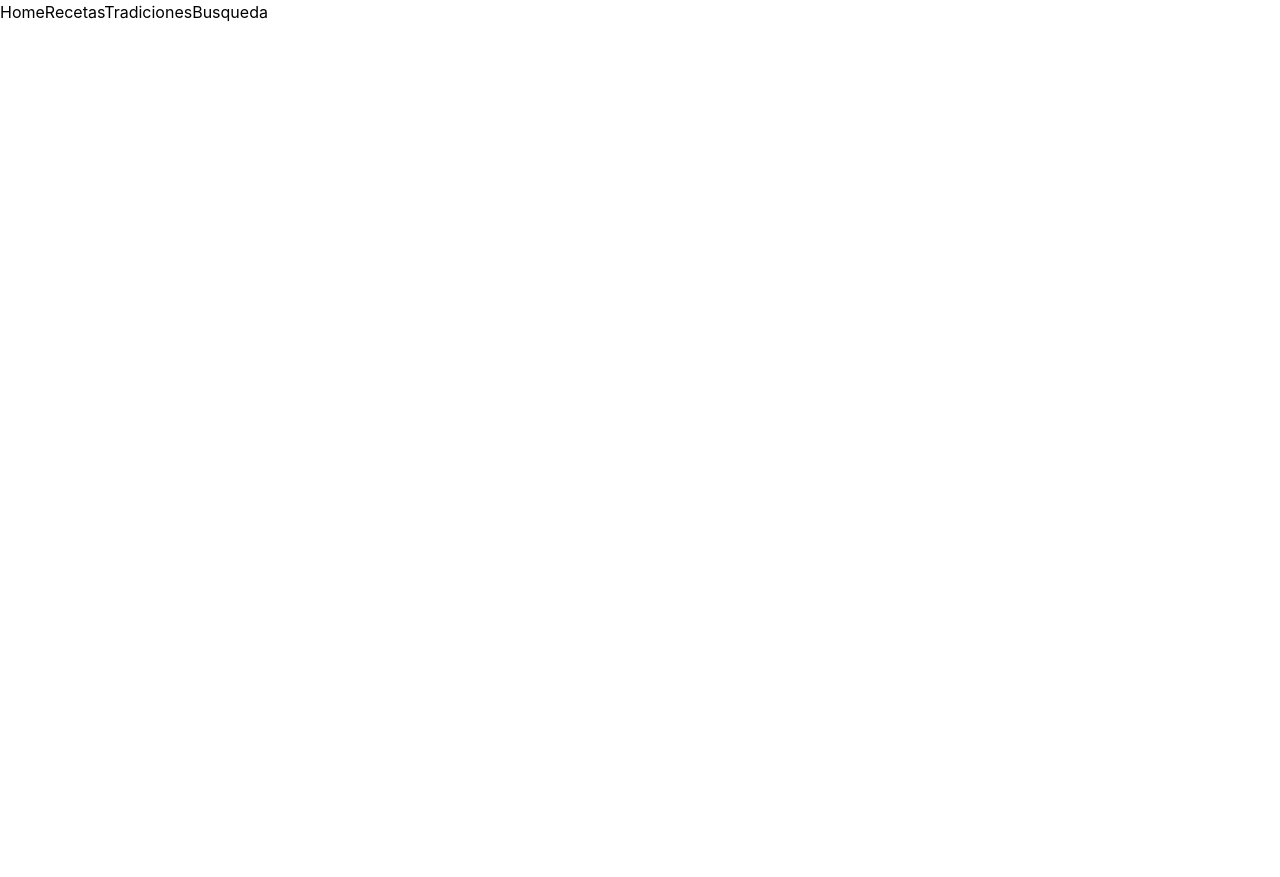
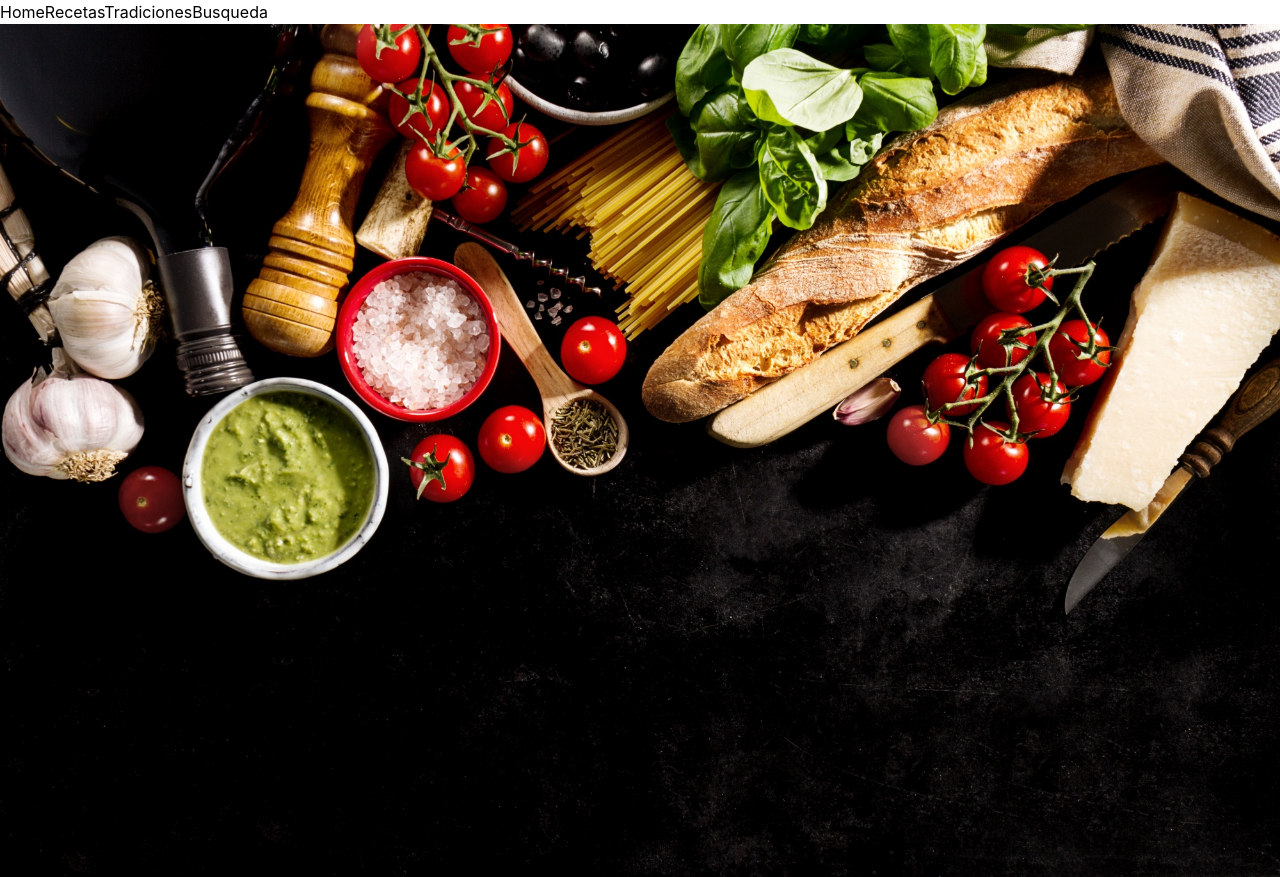
Before and after one commit to mvillagra91/RecipeGenerator, a React (Vite) app: page / in a window 1280 px wide. Before the commit the page ends 800 px from the top, so only its background shows below. Built offline with nearby package versions, Linux system fonts and the light colour scheme.

Commit message:
Add ReactRouterDom 100%

```diff
--- a/src/App.jsx
+++ b/src/App.jsx
@@ -1,13 +1,24 @@
-//import { Home } from "./pages/Home"
-import {Menu} from "./components/Menu"
+import { Routes, Route } from "react-router-dom";
+import Navbar from "./components/Navbar";
+import { Home } from "./pages/Home";
+import { Recetas } from "./pages/Recetas";
+import { Tradiciones } from "./pages/Tradiciones";
+import { Busqueda } from "./pages/Busqueda";
 
-function App() {
+const App = () => {
   return (
-    <>
-      <Menu/>
-      {/**<Home/> */}
-    </>
-  )
-}
+    <div>
+      <Navbar />
+      <div>
+        <Routes>
+          <Route path="/" element={<Home />} />
+          <Route path="/recetas" element={<Recetas/>} />
+          <Route path="/tradiciones" element={<Tradiciones/>} />
+          <Route path="/busqueda" element={<Busqueda/>} />
+        </Routes>
+      </div>
+    </div>
+  );
+};
 
-export default App
+export default App;
--- /dev/null
+++ b/src/components/Navbar.jsx
@@ -0,0 +1,29 @@
+// src/components/Navbar.jsx
+export const Navbar = () => {
+    const links = [
+        ['Home', '/'],
+        ['Recetas', '/recetas'],
+        ['Tradiciones', '/tradiciones'],
+        ['Busqueda', '/busqueda'],
+
+    ];
+
+    return (
+        <div className="fixed flex justify-center w-full bg-transparent pt-3">
+            <nav className="flex max-w-md space-x-4 bg-gray-800 bg-opacity-90 rounded-xl shadow-2xl">
+                {links.map(([title, url], index) => (
+                    <a
+                        key={index}
+                        href={url}
+                        className="rounded-lg px-3 py-2 text-white font-medium hover:bg-slate-100 hover:text-slate-900"
+                        aria-current={window.location.pathname === url ? 'page' : undefined}
+                    >
+                        {title}
+                    </a>
+                ))}
+            </nav>
+        </div>
+    );
+};
+
+export default Navbar;
```
Also changed, not shown: src/main.jsx (+9 -6 lines).
